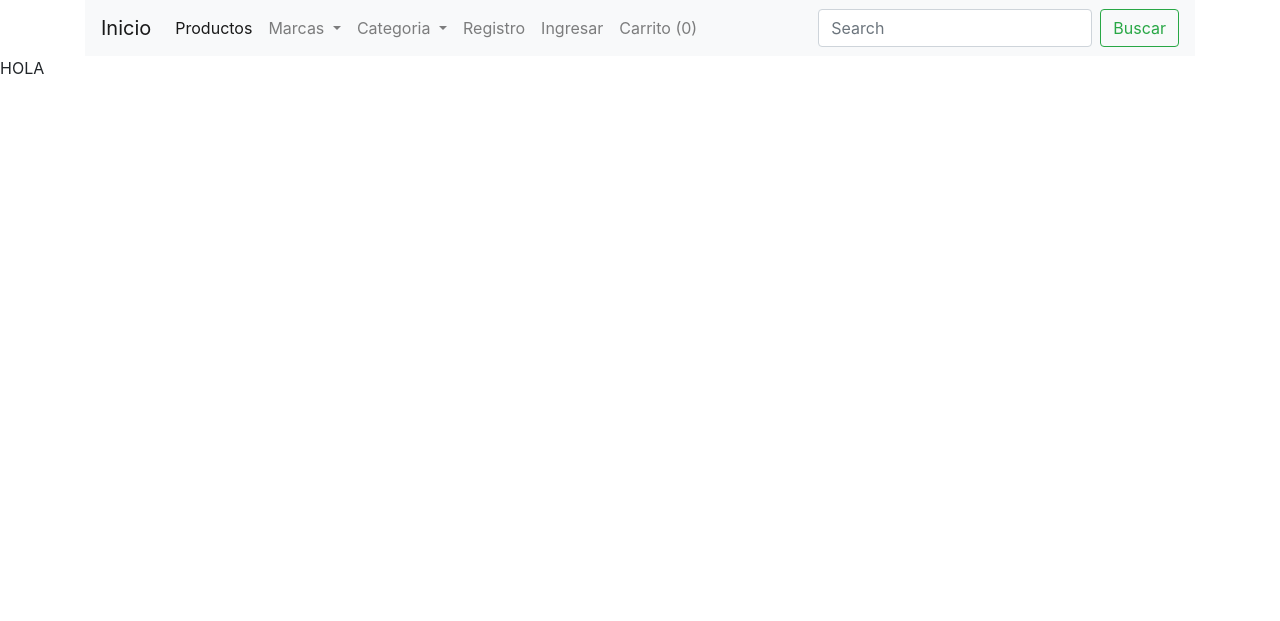
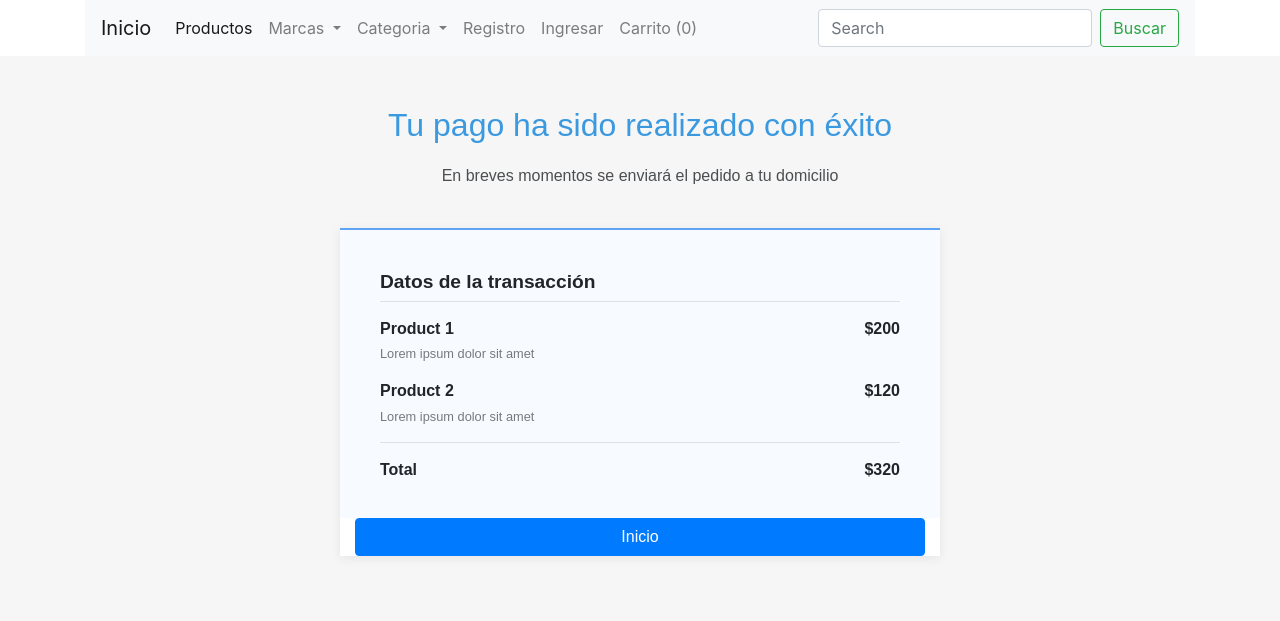
Before and after one commit to CynthiaOspina/ropaEcommerce, a Flask app: template templates/cliente/pagado.html in a window 1280 px wide. Shown: the top 621 px of the page. Run offline with Flask 2, Linux system fonts and the light colour scheme; the template is opened without the code that fills it, so the values that code supplies are empty; parts of the project's set-up code (start-up, migrations or seed data) failed here and were passed over.

Commit message:
Update pagado.html

```diff
--- a/templates/cliente/pagado.html
+++ b/templates/cliente/pagado.html
@@ -148,6 +148,31 @@
 
 {% include "navbar.html" %}
 
-	<a>HOLA</a>
-
+	<section class="payment-form dark">
+      <div class="container">
+        <div class="block-heading">
+          <h2>Tu pago ha sido realizado con éxito</h2>
+          <p>En breves momentos se enviará el pedido a tu domicilio</p>
+        </div>
+        <form>
+          <div class="products">
+            <h3 class="title">Datos de la transacción</h3>
+            <div class="item">
+              <span class="price">$200</span>
+              <p class="item-name">Product 1</p>
+              <p class="item-description">Lorem ipsum dolor sit amet</p>
+            </div>
+            <div class="item">
+              <span class="price">$120</span>
+              <p class="item-name">Product 2</p>
+              <p class="item-description">Lorem ipsum dolor sit amet</p>
+            </div>
+            <div class="total">Total<span class="price">$320</span></div>
+          </div>
+		 <div class="form-group col-sm-12">
+			<button type="button" class="btn btn-primary btn-block">Inicio</button>
+		  </div>
+        </form>
+      </div>
+    </section>
 {% endblock content %}
```
